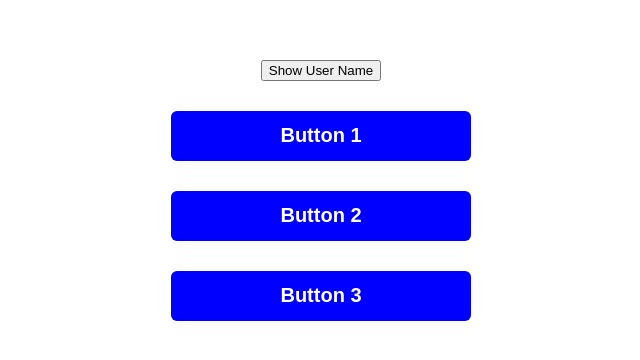
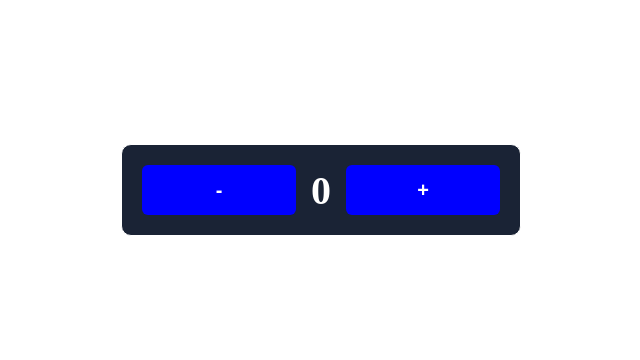
Before and after one commit to AGorbovyi/react-cohort-42-1, a React (Create React App) app: page / in a window 1280 px wide. Shown: the part 210-570 px from the top of the page, without its empty margins (319-959 px from the left). Built offline with nearby package versions, Linux system fonts and the light colour scheme.

Commit message:
Lesson 04 and Counter (useState func)

```diff
--- /dev/null
+++ b/src/components/Counter/Counter.jsx
@@ -0,0 +1,47 @@
+import Button from "../Button/Button";
+import { useState } from "react";
+
+import "./styles.css";
+
+function Counter() {
+    // useState() - функция-хук, которая позволяет следить за состоянием компонента
+    // useState() возвращает массив из 2 элементов:
+    // - первый элемент - это переменная состояния
+    // - второй элемент - это функция, которая изменяет это состояние
+    // !!! По умолчанию первый элемент равен undefined, для того, чтобы задать значение по умолчанию,
+    // нам нужно передать нужное нам значение как атрибут в useState
+
+
+    const [count, setCount] = useState(0);
+
+    const onPlus = () => {
+        // prevValue - это значение, которое лежит в count на момент вызова функции setCount
+        setCount((prevValue) => {
+            return prevValue + 1;
+        })
+        // console.log(count);
+    };
+
+    const onMinus = () => {
+        setCount((prevValue) => {
+            return --prevValue;
+        })
+        // console.log(count);
+    };
+
+    console.log(count);
+
+  return (
+    <div className="counter-wrapper">
+      <div className="button-control">
+        <Button name="-" onClick={onMinus} />
+      </div>
+      <p className="count">{count}</p>
+      <div className="button-control">
+        <Button name="+" onClick={onPlus}/>
+      </div>
+    </div>
+  );
+}
+
+export default Counter;
--- /dev/null
+++ b/src/components/Counter/styles.css
@@ -0,0 +1,23 @@
+.counter-wrapper {
+    display: flex;
+    align-items: center;
+    justify-content: center;
+    gap: 15px;
+    width: 400px;
+    height: fit-content;
+    border: 1px solid white;
+    border-radius: 10px;
+    padding: 20px;
+    background-color: rgb(26, 35, 53);
+    color: white;
+  }
+
+  .button-control {
+    width: 80px;
+  }
+
+  .count {
+    font-size: 40px;
+    font-weight: bold;
+    color: white;
+  }
--- a/src/lessons/Lesson_04/Lesson_04.jsx
+++ b/src/lessons/Lesson_04/Lesson_04.jsx
@@ -1,5 +1,7 @@
 import Modal from "../../components/Modal/Modal";
 import Button from "../../components/Button/Button";
+import Counter from "../../components/Counter/Counter";
+
 import "./styles.css";
 
 function Lesson_04() {
@@ -43,7 +45,7 @@
 
         {/* ============ ТРИГЕРЫ =========== */}
         {/* 2ой шаг - передаем функцию showName в атрибут onClick */}
-        <button onClick={showName}>Show User Name</button>
+        {/* <button onClick={showName}>Show User Name</button>
         <div className="button-control">
           <Button onClick={button1Function} name="Button 1"></Button>
         </div>
@@ -52,7 +54,14 @@
         </div>
         <div className="button-control">
           <Button onClick={button3Function} name="Button 3"></Button>
-        </div>
+        </div> */}
+
+
+        {/* ============ Counter =========== */}
+          <div>
+            <Counter />
+          </div>
+
       </div>
     );
   }
```
